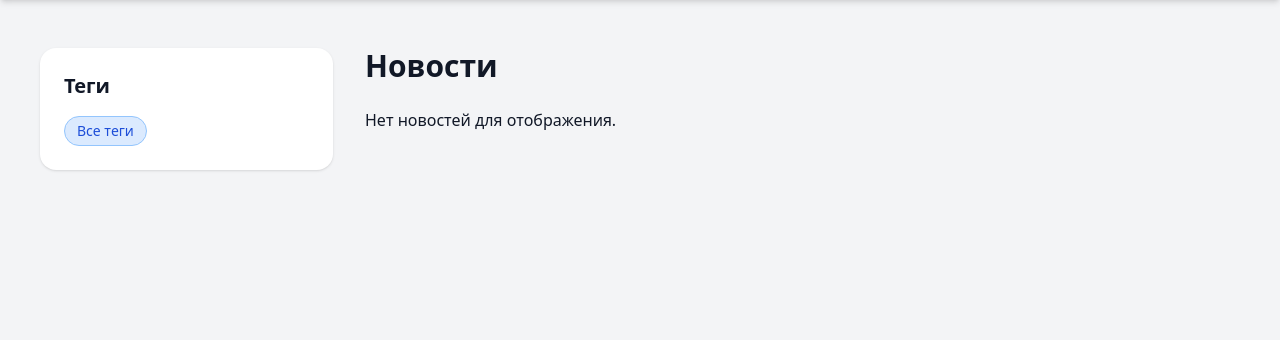
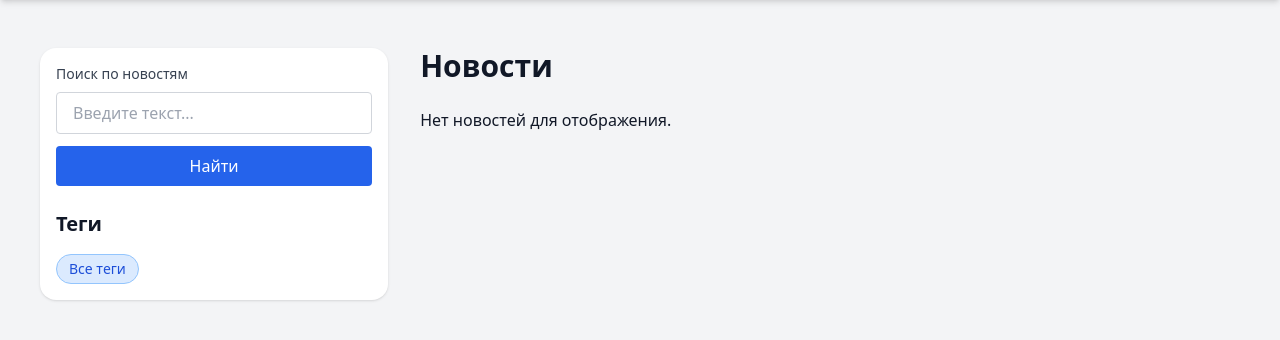
Before and after one commit to RavilBikeev/OTUS_diploma, a Django app: page /news/ in a window 1280 px wide. Shown: the part 64-404 px from the top of the page. Run offline with Django 5.2, Linux system fonts and the light colour scheme; data that the repository does not hold is empty; some libraries are stand-ins or nearby versions.

Commit message:
News. Added search news + fixes

```diff
--- a/news/templates/news/news_list.html
+++ b/news/templates/news/news_list.html
@@ -4,7 +4,22 @@
 <div class="flex flex-col lg:flex-row gap-8 p-6">
 
   <!-- Левая панель с тегами -->
-  <div class="lg:w-1/4 w-full bg-white p-6 rounded-2xl shadow">
+  <div class="md:col-span-1">
+    <div class="bg-white rounded-2xl shadow p-4 space-y-6">
+      <form method="get" action="">
+        <label for="search" class="block text-sm font-medium text-gray-700">Поиск по новостям</label>
+        <input type="text" name="q" id="search" placeholder="Введите текст..." value="{{ query }}"
+               class="border border-gray-300 rounded px-4 py-2 w-full mt-2" />
+        {% if current_tag_id %}
+          <input type="hidden" name="tag" value="{{ current_tag_id }}">
+        {% endif %}
+        <button type="submit"
+                class="bg-blue-600 text-white px-4 py-2 rounded w-full mt-3 hover:bg-blue-700 transition">
+          Найти
+        </button>
+      </form>
+
+      <div>
         <h2 class="text-xl font-semibold mb-4">Теги</h2>
         <div class="flex flex-wrap gap-2">
           <a href="{% url 'news:list' %}"
@@ -17,6 +32,8 @@
                {{ tag.name }}
             </a>
           {% endfor %}
+        </div>
+      </div>
     </div>
   </div>
 
--- a/news/views.py
+++ b/news/views.py
@@ -1,4 +1,5 @@
 from django.contrib.auth.decorators import login_required, user_passes_test
+from django.db.models import Q
 from django.views.generic import DetailView, ListView
 from django.shortcuts import render, redirect, get_object_or_404
 from django.http import JsonResponse
@@ -15,14 +16,20 @@ class NewsListView(ListView):
     def get_queryset(self):
         queryset = News.objects.all().order_by("-created_at")
         tag_id = self.request.GET.get("tag")
+        query = self.request.GET.get("q")
         if tag_id:
             queryset = queryset.filter(tags__id=tag_id)
+        if query:
+            queryset = queryset.filter(
+                Q(title__icontains=query) | Q(content__icontains=query)
+            )
         return queryset
 
     def get_context_data(self, **kwargs):
         context = super().get_context_data(**kwargs)
         context["tags"] = Tag.objects.all()
         context["current_tag_id"] = self.request.GET.get("tag")
+        context["query"] = self.request.GET.get("q", "")
         return context
 
 
```
Lines whose indentation alone changed are shown as unchanged.
